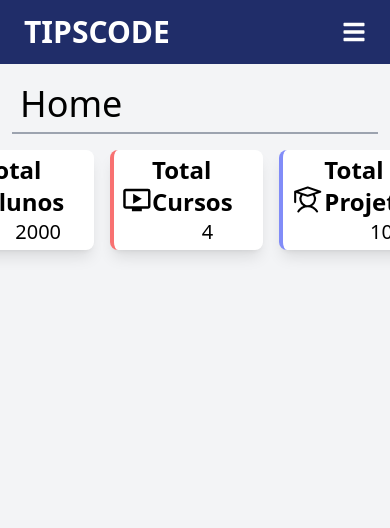
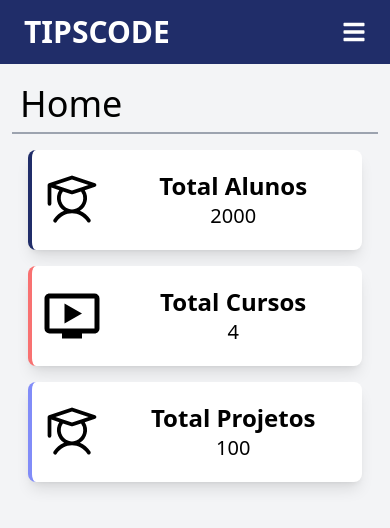
Before and after one commit to GabrielProjec/layout_System_ERP, a React (Vite) app: page / in a window 390 px wide. Shown: the top 528 px of the page. Built offline with nearby package versions, Linux system fonts and the light colour scheme.

Commit message:
dashoardsMobile

```diff
--- a/src/components/DashboardCards.jsx
+++ b/src/components/DashboardCards.jsx
@@ -2,7 +2,7 @@
 
 function DashboardCards({ icon, title, number , bgBorder  }) {
     return (
-        <div className={`flex justify-center items-center  border-l-4 ${bgBorder} rounded-lg w-[300px] h-[100px] bg-white dark:bg-[#292929] shadow-lg `}>
+        <div className={`flex justify-center items-center  border-l-4 ${bgBorder} rounded-lg w-full md:w-[300px] h-[100px] bg-white dark:bg-[#292929] shadow-lg `}>
             <div className='ml-2 w-[20%] flex items-center justify-center  text-6xl dark:text-white'>
                 {icon}
             </div>
--- a/src/pages/Home.jsx
+++ b/src/pages/Home.jsx
@@ -13,7 +13,7 @@
     <div>
      <TitlePages titleName="Home" />
 
-      <div className='p-4 w-full flex items-center justify-center gap-4'>
+      <div className='p-4 w-full flex flex-wrap items-center justify-center gap-4'>
         <DashboardCards title="Total Alunos" number="2000" icon={<PiStudent />} bgBorder='border-[rgb(32,45,105)] dark:border-blue-400'  />
         <DashboardCards title="Total Cursos" number="4" icon={<MdOndemandVideo />} bgBorder='border-red-400 dark:border-blue-400'  />
         <DashboardCards title="Total Projetos" number="100" icon={<PiStudent />} bgBorder='border-indigo-400 dark:border-blue-400'  />
```
